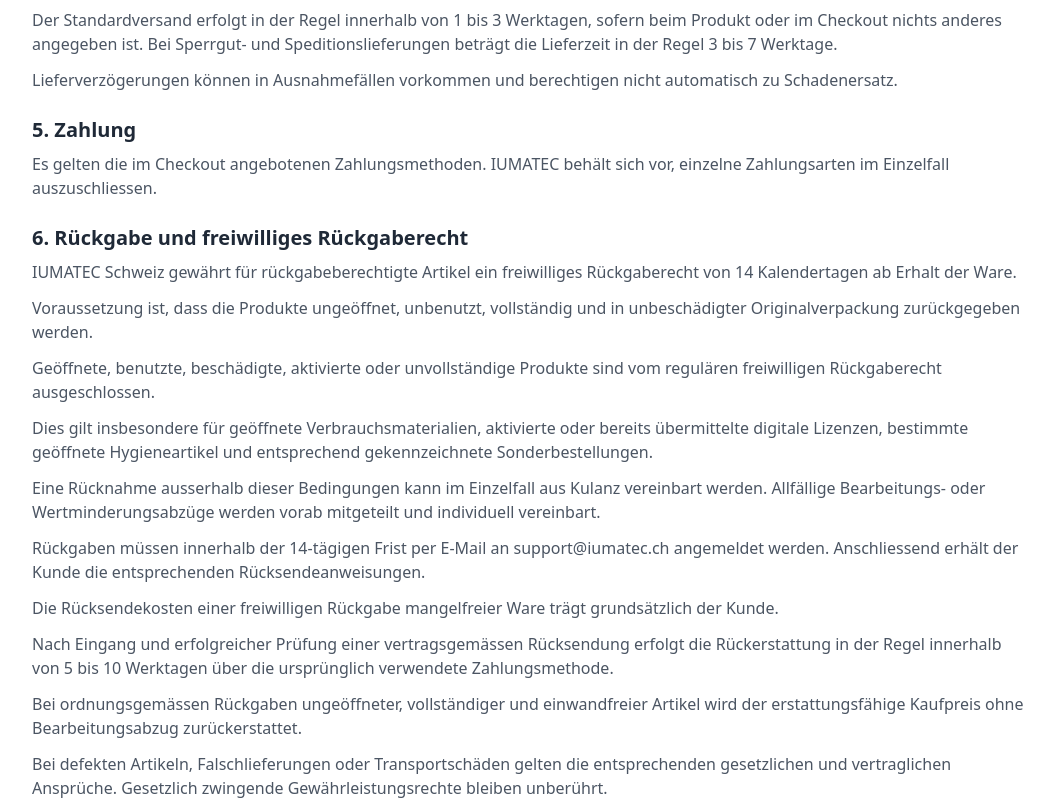
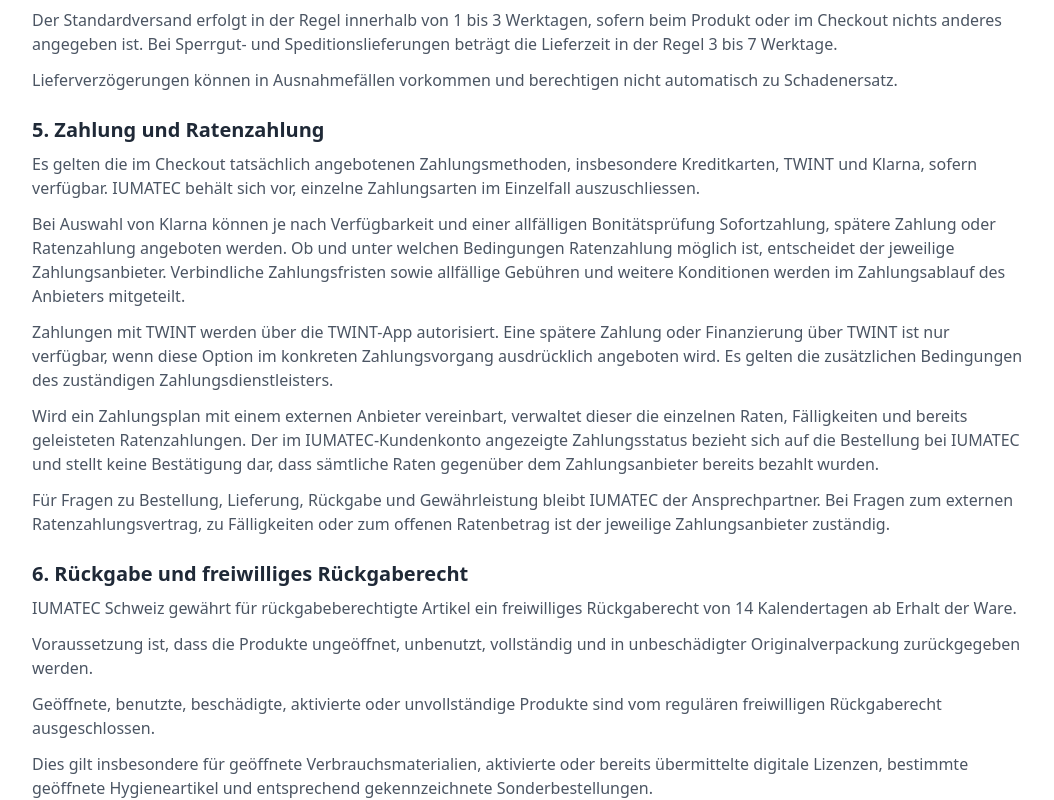
Before and after one commit to celsoneves32/iumatec-site, a Next.js app: page /agb in a window 1280 px wide. Shown: the part 908-1708 px from the top of the page, without its empty margins (112-1166 px from the left). Built offline with nearby package versions, Linux system fonts and the light colour scheme.

Commit message:
docs: clarify Klarna TWINT and hide zero tax line in preview orders

```diff
--- a/app/agb/page.tsx
+++ b/app/agb/page.tsx
@@ -72,12 +72,45 @@ export default function AGBPage() {
       </div>
 
       <h2 className="text-xl font-semibold mt-6 mb-2">
-        5. Zahlung
+        5. Zahlung und Ratenzahlung
       </h2>
-      <p className="text-gray-600 dark:text-gray-400 mb-4">
-        Es gelten die im Checkout angebotenen Zahlungsmethoden. IUMATEC behält
-        sich vor, einzelne Zahlungsarten im Einzelfall auszuschliessen.
-      </p>
+      <div className="text-gray-600 dark:text-gray-400 mb-4 space-y-3">
+        <p>
+          Es gelten die im Checkout tatsächlich angebotenen Zahlungsmethoden,
+          insbesondere Kreditkarten, TWINT und Klarna, sofern verfügbar.
+          IUMATEC behält sich vor, einzelne Zahlungsarten im Einzelfall
+          auszuschliessen.
+        </p>
+        <p>
+          Bei Auswahl von Klarna können je nach Verfügbarkeit und einer
+          allfälligen Bonitätsprüfung Sofortzahlung, spätere Zahlung oder
+          Ratenzahlung angeboten werden. Ob und unter welchen Bedingungen
+          Ratenzahlung möglich ist, entscheidet der jeweilige Zahlungsanbieter.
+          Verbindliche Zahlungsfristen sowie allfällige Gebühren und weitere
+          Konditionen werden im Zahlungsablauf des Anbieters mitgeteilt.
+        </p>
+        <p>
+          Zahlungen mit TWINT werden über die TWINT-App autorisiert.
+          Eine spätere Zahlung oder Finanzierung über TWINT ist nur verfügbar,
+          wenn diese Option im konkreten Zahlungsvorgang ausdrücklich
+          angeboten wird. Es gelten die zusätzlichen Bedingungen des
+          zuständigen Zahlungsdienstleisters.
+        </p>
+        <p>
+          Wird ein Zahlungsplan mit einem externen Anbieter vereinbart,
+          verwaltet dieser die einzelnen Raten, Fälligkeiten und bereits
+          geleisteten Ratenzahlungen. Der im IUMATEC-Kundenkonto angezeigte
+          Zahlungsstatus bezieht sich auf die Bestellung bei IUMATEC und
+          stellt keine Bestätigung dar, dass sämtliche Raten gegenüber dem
+          Zahlungsanbieter bereits bezahlt wurden.
+        </p>
+        <p>
+          Für Fragen zu Bestellung, Lieferung, Rückgabe und Gewährleistung
+          bleibt IUMATEC der Ansprechpartner. Bei Fragen zum externen
+          Ratenzahlungsvertrag, zu Fälligkeiten oder zum offenen Ratenbetrag
+          ist der jeweilige Zahlungsanbieter zuständig.
+        </p>
+      </div>
 
       {/* Rückgabe – aktualisiert Oktober 2026 */}
       <h2 className="text-xl font-semibold mt-6 mb-2">
@@ -196,7 +229,7 @@ export default function AGBPage() {
       </p>
 
       <p className="mt-10 text-gray-500 text-sm">
-        Stand: Oktober 2026 – IUMATEC Schweiz
+        Stand: November 2026 – IUMATEC Schweiz
       </p>
     </main>
   );
--- a/components/KontoOrdersClient.tsx
+++ b/components/KontoOrdersClient.tsx
@@ -258,7 +258,7 @@ export default function KontoOrdersClient() {
               <div className="mt-4 space-y-2 border-t border-neutral-200 pt-4 text-sm">
                 {order.subtotal && <div className="flex justify-between gap-3"><span className="text-neutral-600">Zwischensumme</span><strong>{currency(order.subtotal)}</strong></div>}
                 {order.totalShipping && <div className="flex justify-between gap-3"><span className="text-neutral-600">Versand</span><strong>{currency(order.totalShipping)}</strong></div>}
-                {order.totalTax && <div className="flex justify-between gap-3"><span className="text-neutral-600">MwSt. (im Gesamtbetrag enthalten)</span><strong>{currency(order.totalTax)}</strong></div>}
+                {order.totalTax && Number.isFinite(Number(order.totalTax.amount)) && Number(order.totalTax.amount) > 0 && <div className="flex justify-between gap-3"><span className="text-neutral-600">MwSt. (im Gesamtbetrag enthalten)</span><strong>{currency(order.totalTax)}</strong></div>}
                 <div className="flex justify-between gap-3 border-t border-neutral-200 pt-3 text-lg font-black"><span>Gesamt</span><span>{currency(order.totalPrice)}</span></div>
                 {order.totalRefunded && Number(order.totalRefunded.amount) > 0 && <div className="flex justify-between gap-3 text-sm text-neutral-600"><span>Erstattet</span><span>{currency(order.totalRefunded)}</span></div>}
               </div>
```
